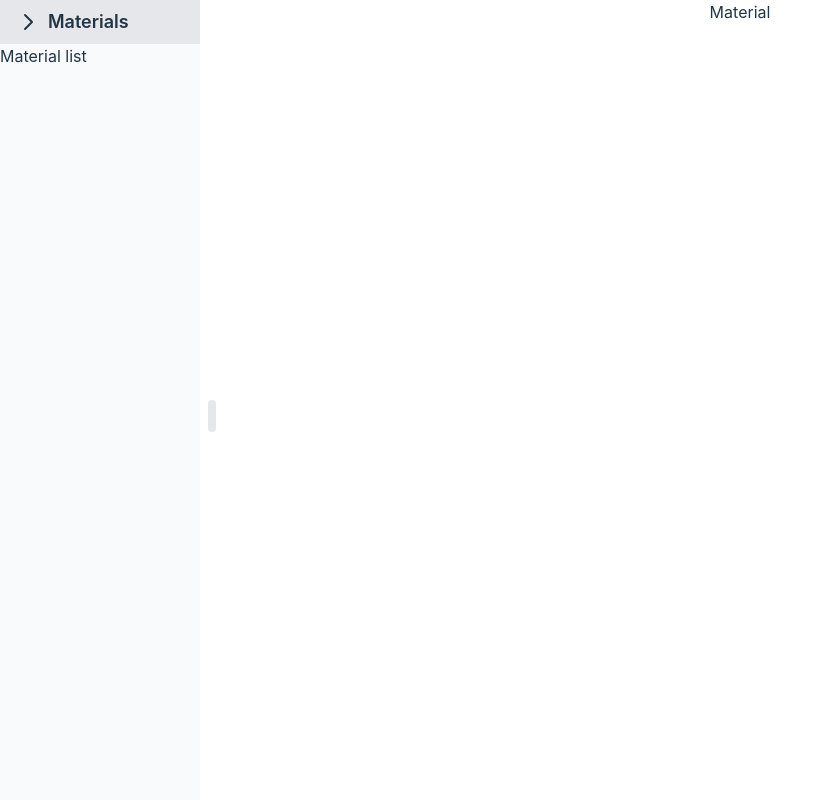
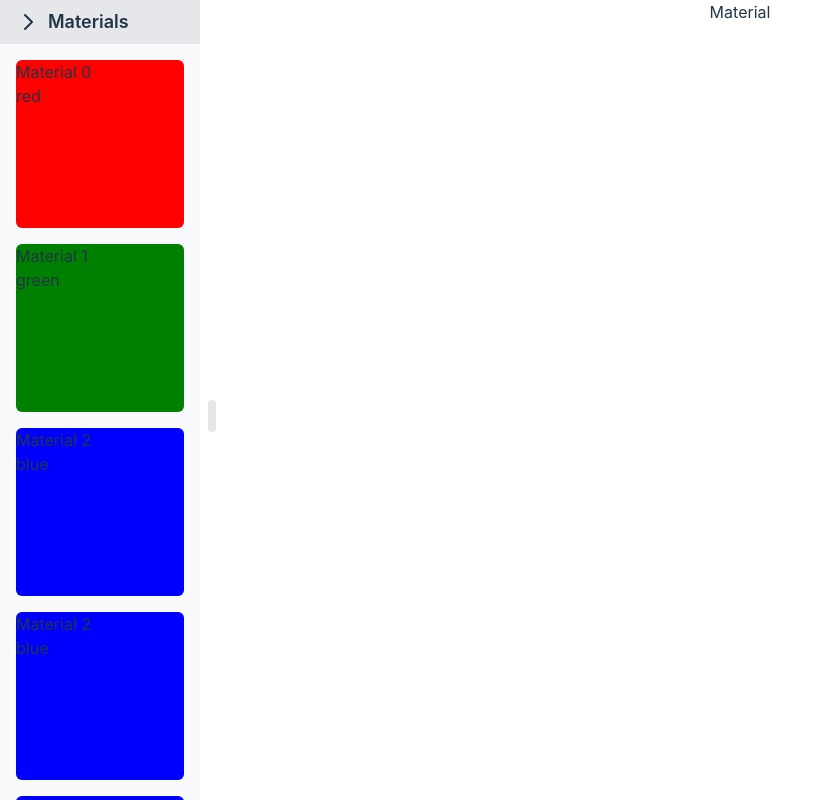
Before and after one commit to PaulHax/material-editor, a React (Vite) app: page / in a window 1280 px wide. Shown: the whole page, without its empty margins (0-833 px from the left). Built offline with nearby package versions, Linux system fonts and the light colour scheme.

Commit message:
feat(MaterialList): add component to sidebar

```diff
--- a/package.json
+++ b/package.json
@@ -10,6 +10,7 @@
     "preview": "vite preview"
   },
   "dependencies": {
+    "@tailwindcss/container-queries": "^0.1.1",
     "classnames": "^2.5.1",
     "react": "^18.2.0",
     "react-dom": "^18.2.0"
--- a/src/App.tsx
+++ b/src/App.tsx
@@ -1,6 +1,7 @@
 import React, { useState } from "react";
 import cn from "classnames";
 import "./App.css";
+import { MaterialList } from "./MaterialList.js";
 
 // in pixels
 const SIDE_BAR_START_WIDTH = 200;
@@ -117,7 +118,7 @@ function App() {
               )}
             </div>
           </div>
-          Material list
+          <MaterialList />
         </div>
 
         <div
--- /dev/null
+++ b/src/MaterialList.tsx
@@ -0,0 +1,49 @@
+import { Material } from "./material.store";
+
+function MaterialPreview({ material }: { material: Material }) {
+  const { name, color } = material;
+  return (
+    <div
+      className="aspect-square rounded-md"
+      style={{ backgroundColor: color }}
+    >
+      <div>{name}</div>
+      <div>{color}</div>
+    </div>
+  );
+}
+
+export function MaterialList() {
+  const materials = {
+    0: {
+      name: "Material 0",
+      color: "red",
+    },
+    1: {
+      name: "Material 1",
+      color: "green",
+    },
+    2: {
+      name: "Material 2",
+      color: "blue",
+    },
+    3: {
+      name: "Material 2",
+      color: "blue",
+    },
+    4: {
+      name: "Material 2",
+      color: "blue",
+    },
+  };
+
+  return (
+    <div className="p-4 @container">
+      <div className="grid @[12rem]:grid-cols-2 @md:grid-cols-3 gap-4">
+        {Object.entries(materials).map(([id, material]) => (
+          <MaterialPreview key={id} material={material} />
+        ))}
+      </div>
+    </div>
+  );
+}
--- /dev/null
+++ b/src/material.store.ts
@@ -0,0 +1,4 @@
+export type Material = {
+  name: string;
+  color: string;
+};
--- a/tailwind.config.js
+++ b/tailwind.config.js
@@ -1,8 +1,9 @@
 /** @type {import('tailwindcss').Config} */
+import containerQueries from "@tailwindcss/container-queries";
 export default {
   content: ["./index.html", "./src/**/*.{js,ts,jsx,tsx}"],
   theme: {
     extend: {},
   },
-  plugins: [],
+  plugins: [containerQueries],
 };
```
Also changed, not shown: 1 other file (tests, documents, lock files or other folders).
